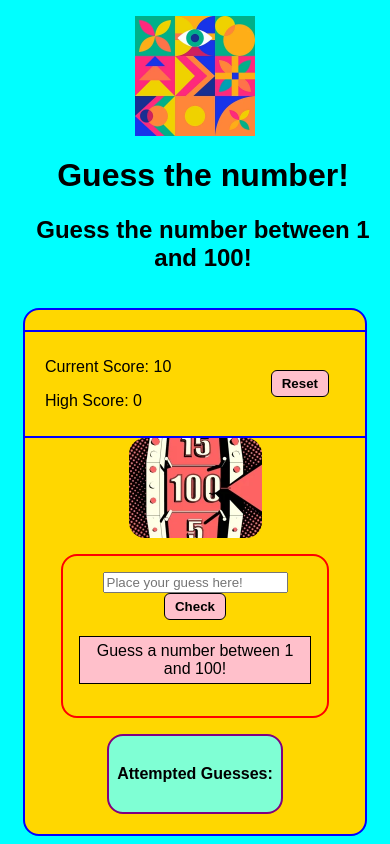
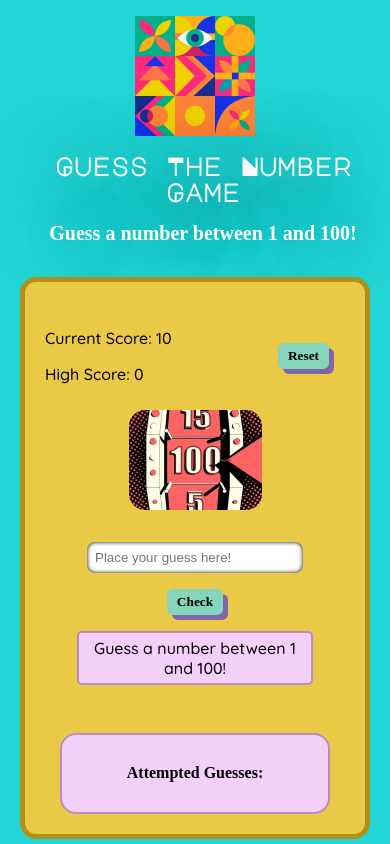
Before and after one commit to sabrinaira/guess-the-number, a plain HTML site: page index.html in a window 390 px wide. Both pictures are taken after a click on the button "Reset". Shown: the top 844 px of the page. Drawn offline with Linux system fonts and the light colour scheme; a web font is replaced by a local one.

Commit message:
Finalized stylings and JS logic

```diff
--- a/index.html
+++ b/index.html
@@ -3,6 +3,9 @@
   <head>
     <meta charset="UTF-8" />
     <meta name="viewport" content="width=device-width, initial-scale=1.0" />
+    <link rel="preconnect" href="https://fonts.googleapis.com">
+    <link rel="preconnect" href="https://fonts.gstatic.com" crossorigin>
+    <link href="https://fonts.googleapis.com/css2?family=Major+Mono+Display&family=MuseoModerno:ital,wght@0,100..900;1,100..900&family=Quicksand:wght@300..700&display=swap" rel="stylesheet">
     <link rel="stylesheet" href="./styles.css" />
     <title>Guess the Number Game | Linda Green & Sabrina Ira</title>
   </head>
@@ -11,8 +14,8 @@
     <header>
       <img src="./assets/numbers.webp" alt="numbers gif" />
       <div>
-        <h1>Guess the number!</h1>
-        <h2>Guess the number between 1 and 100!</h2>
+        <h1>Guess The Number Game</h1>
+        <h2>Guess a number between 1 and 100!</h2>
       </div>
     </header>
 
@@ -68,7 +71,8 @@
         >Source Code</a
       >
     </footer>
-    <button id="toggleDebug">Debug Tools</button>
+    <!-- Debugging Tool - Uncomment only when needed -->
+    <!-- <button id="toggleDebug">Debug Tools</button> -->
     <!-- JavaScript file stays here -->
     <script src="./script.js"></script>
   </body>
--- a/script.js
+++ b/script.js
@@ -11,6 +11,7 @@ addEventListener('DOMContentLoaded', () => {
    * * so that it is easier to type and refer to these variables.
    * ^ This is where we let JavaScript connect the element from the HTML body
    * */
+
   const currentScore = document.querySelector('.currentScore');
   const highScoreHistory = document.querySelector('.highScore');
   const history = document.getElementById('history');
@@ -28,13 +29,15 @@ addEventListener('DOMContentLoaded', () => {
    * * Since Math.random() alone returns floating integers,
    * * you'll want to use Math.floor() to round it up to the nearest whole number.
    */
+
   let randomNum = Math.floor(Math.random() * 100) + 1;
   const generateRandomNum = () => {
+    // arrow function
     return Math.floor(Math.random() * 100) + 1;
   };
 
   /**
-   * & Math.random() gives a decimal between 0 (inclusive) and 1 (exclusive)
+   * & Math.random() gives a decimal between 0 (inclusive) and (exclusive)
    * & Multiplying by 100 gives a range from 0 to just under 100.
    * & Math.floor() then brings it down to a whole number — so 0 to 99.
    * & Adding 1 shifts the whole range to 1 to 100.
@@ -57,6 +60,7 @@ addEventListener('DOMContentLoaded', () => {
   /**
    * & Since we want the user to reset the high score by refreshing the page from their browser, we do not need localStorage at this time.
    */
+
   let highScore = 0;
 
   // & this will store the guessed values that player attempted
@@ -69,7 +73,7 @@ addEventListener('DOMContentLoaded', () => {
   currentScore.textContent = `Current Score: ${score}`;
   highScoreHistory.textContent = `High Score: ${highScore}`;
   copyRight.innerHTML =
-    '&copy; Guess the Number - Game Project by Linda Green & Sabrina Ira';
+    '&copy; 2025 Guess the Number <br> Game Project by Linda Green & Sabrina Ira';
 
   /**
    * ^ This is the function for the Guess History feature.
@@ -77,6 +81,7 @@ addEventListener('DOMContentLoaded', () => {
    * ^ to avoid any repeated values during the game.
    * Project 3 by Linda Green & Sabrina Ira
    */
+
   function updateHistory() {
     history.innerHTML = '';
     // ? I used a for loop to help append each incorrect guess to display on the page
@@ -141,7 +146,7 @@ addEventListener('DOMContentLoaded', () => {
 
   // * Losing Game Function
   function handleLoss() {
-    innerBox.classList.add('game-over');
+    innerBox.classList.add('game-over'); // class="game-over"
     msg.textContent = 'Unfortunately, you lost the game.';
 
     // ^ Creating new image tag
@@ -172,28 +177,29 @@ addEventListener('DOMContentLoaded', () => {
   }
 
   /**
+   * * DEBUGGING STATION
    * ? I created a test and debugging development,
    * ? so that the dynamic elements are more accessible to test
    */
-  const winBtn = document.getElementById('winTrigger');
-  const loseBtn = document.getElementById('loseTrigger');
-  winBtn.addEventListener('click', handleWin);
-  loseBtn.addEventListener('click', handleLoss);
+  // const winBtn = document.getElementById('winTrigger');
+  // const loseBtn = document.getElementById('loseTrigger');
+  // winBtn.addEventListener('click', handleWin);
+  // loseBtn.addEventListener('click', handleLoss);
 
-  function clearDynamicElements() {
-    const dynamicElements = innerBox.querySelectorAll(
-      'h2, h3, button.resetBtn, p:not(#result), .secretNum, img'
-    );
-    dynamicElements.forEach((el) => el.remove());
-  }
+  // function clearDynamicElements() {
+  //   const dynamicElements = innerBox.querySelectorAll(
+  //     'h2, h3, button.resetBtn, p:not(#result), .secretNum, img'
+  //   );
+  //   dynamicElements.forEach((el) => el.remove());
+  // }
 
-  const toggleDebugBtn = document.getElementById('toggleDebug');
-  const debugSection = document.querySelector('.debug');
+  // const toggleDebugBtn = document.getElementById('toggleDebug');
+  // const debugSection = document.querySelector('.debug');
 
-  toggleDebugBtn.addEventListener('click', () => {
-    debugSection.style.display =
-      debugSection.style.display === 'none' ? 'flex' : 'none';
-  });
+  // toggleDebugBtn.addEventListener('click', () => {
+  //   debugSection.style.display =
+  //     debugSection.style.display === 'none' ? 'flex' : 'none';
+  // });
 
   // ^ This is the event listener function for the button when the user "clicks" on it.
   btn.addEventListener('click', () => {
@@ -229,7 +235,7 @@ addEventListener('DOMContentLoaded', () => {
         updateHistory();
       }
       // Project 3 by Linda Green & Sabrina Ira
-      score--; // decrement the score first
+      score--; // decrement the score first (score = score - 1)
       currentScore.textContent = `Current Score: ${score}`;
 
       // Check if the guess is higher than secret number
@@ -261,7 +267,7 @@ addEventListener('DOMContentLoaded', () => {
     currentScore.textContent = `Current Score: ${score}`;
     history.innerHTML = '';
     input.value = '';
-    input.disabled = false;
+    input.disabled = false; // make input accessible again for user to type
     btn.disabled = false;
 
     // update the displayed secret number text
--- a/styles.css
+++ b/styles.css
@@ -5,10 +5,11 @@ html {
   margin: 0;
   /*display: flex;*/
   justify-content: center; /* horizontal center */
-  background-color: cyan;
+  background-color: rgb(34, 212, 212);
   margin: 0;
   padding: 0;
-  font-family: Arial, Helvetica, sans-serif;
+  font-family: Quicksand, Arial, Helvetica, sans-serif;
+  font-weight: 500;
 }
 
 header {
@@ -29,8 +30,19 @@ header > div {
 }
 
 header > div > h1 {
+  font-family: Major Mono Display;
+  color: white;
+  text-shadow: 0 0 5rem black;
 }
 header > div > h2 {
+  color: white;
+  text-shadow: 0 0 5rem rgb(45, 19, 75);
+}
+
+header > div > h2,
+.history-container > h4,
+button {
+  font-family: MuseoModerno;
 }
 
 /* This is the parent div of all boxes before footer */
@@ -50,8 +62,8 @@ header > div > h2 {
   display: flex;
   flex-direction: column;
   align-items: center;
-  background-color: gold;
-  border: 2px solid blue;
+  background-color: rgb(234, 201, 71);
+  border: 5px solid rgb(175, 145, 26);
   padding: 20px;
   width: 500px;
   height: auto; /* changed from 300px to auto in order to fit all of the contents */
@@ -70,7 +82,7 @@ header > div > h2 {
   right: 0; */
   /* box-sizing: border-box; */
   width: 500px;
-  border: 2px solid blue;
+  /* border: 2px solid blue; */
   margin-inline: 50rem;
   transition: 0.3s;
 }
@@ -90,20 +102,21 @@ header > div > h2 {
   cursor: pointer;
   padding: 6px 12px;
   font-weight: bold;
-  border: 1px solid black;
+  border: none;
   padding: 5px 10px;
   margin: 0rem 1rem 0rem;
-  background-color: pink;
+  background-color: rgb(133, 212, 188);
+  box-shadow: 5px 5px 0px rgb(132, 100, 169);
   border-radius: 6px;
 }
 
 .reset-button:hover,
 .submit-button:hover {
   cursor: pointer;
-  background-color: black;
+  background-color: rgb(83, 151, 131);
   color: white;
-  border: 1px solid aqua;
   transition: 0.3s;
+  box-shadow: 0px 0px 0px rgb(132, 100, 169);
 }
 
 .inner-image {
@@ -113,31 +126,36 @@ header > div > h2 {
 
 /* Inner Box - where user submits the guess */
 .inner-box {
-  border: 2px solid red;
+  /* border: 2px solid red; */
   padding: 1rem;
   margin: 1rem 1rem;
   border-radius: 1rem;
 }
 
+.inner-box > input {
+  width: 200px;
+  padding: 0.5rem;
+  border-radius: 0.5rem;
+  border: none;
+  box-shadow: inset 0 0 4px;
+}
+
 #result {
-  border: 1px solid black;
+  border: 2px solid rgb(185, 141, 194);
   padding: 5px;
-  background-color: pink;
+  background-color: rgb(243, 208, 250);
+  border-radius: 5px;
 }
 
 .history-container {
-  background-color: aquamarine;
-  border: 2px solid purple;
+  background-color: rgb(243, 208, 250);
+  border: 2px solid rgb(185, 141, 194);
   padding: 0.5rem;
   border-radius: 1rem;
+  width: 250px;
 }
 
 /* top is for testing only */
-
-.your {
-  color: rgb(51, 34, 240);
-}
-
 .button-wrapper {
   display: flex;
   justify-content: center;
@@ -145,7 +163,10 @@ header > div > h2 {
 
 /* for new elements generated from the script */
 .guessedNum {
-  font-size: 12px;
+  font-size: 15px;
+  list-style-type: none;
+  position: relative;
+  right: 1rem;
 }
 
 /* Styling for the Try again & play again buttons */
@@ -164,7 +185,7 @@ header > div > h2 {
 }
 
 footer {
-  margin-top: 5rem;
+  margin-top: 3rem;
   display: flex;
   flex-direction: column;
   align-items: center;
@@ -183,15 +204,21 @@ footer > a {
   border-radius: 0.5rem;
   border: none;
   font-weight: bold;
-  transition: background-color 0.3s ease;
+  transition: 1s;
+}
+
+footer > a:hover {
+background-color: black;
 }
 
 .winner {
   background-color: lightgreen;
+  border: 1px solid green;
 }
 
 .game-over {
   background-color: lightcoral;
+  border: 1px solid rgb(187, 91, 56);
 }
 
 .debug-container {
@@ -216,8 +243,20 @@ footer > a {
     text-align: center;
   }
 
+  header > div > h1 {
+    font-size: 25px;
+  }
+
+  header > div > h2 {
+    font-size: 20px;
+  }
+
   .inner-image {
     width: 133px;
+  }
+
+  .inner-box > button {
+    margin-top: 1rem;
   }
 
   .outer-box,
```
